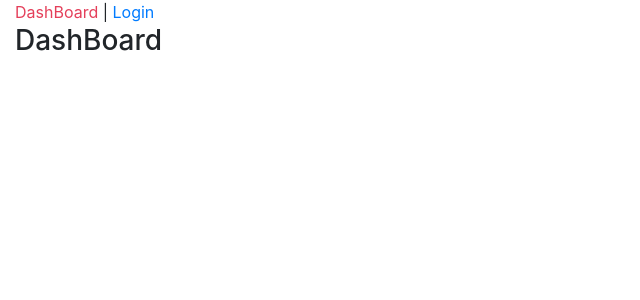
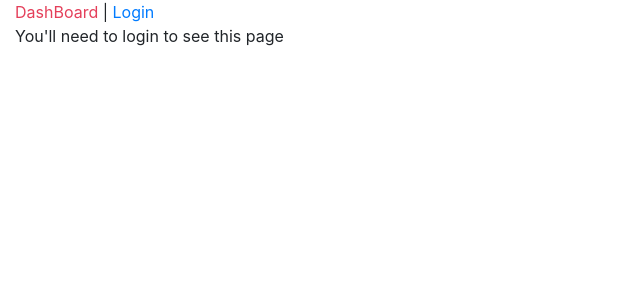
Before and after one commit to JimHotchkiss/lead-tracker-client, a React (Create React App) app: page / in a window 1280 px wide. Shown: the top 300 px of the page, without its empty margins (0-640 px from the left). Built offline with nearby package versions, Linux system fonts and the light colour scheme.

Commit message:
Added some text to the dashBoard.

```diff
--- a/src/components/dashBoard/DashBoard.js
+++ b/src/components/dashBoard/DashBoard.js
@@ -3,7 +3,7 @@
 const DashBoard = () => {
   return (
     <div>
-      <h3>DashBoard</h3>
+      <p>You'll need to login to see this page</p>
     </div>
   );
 };
```
